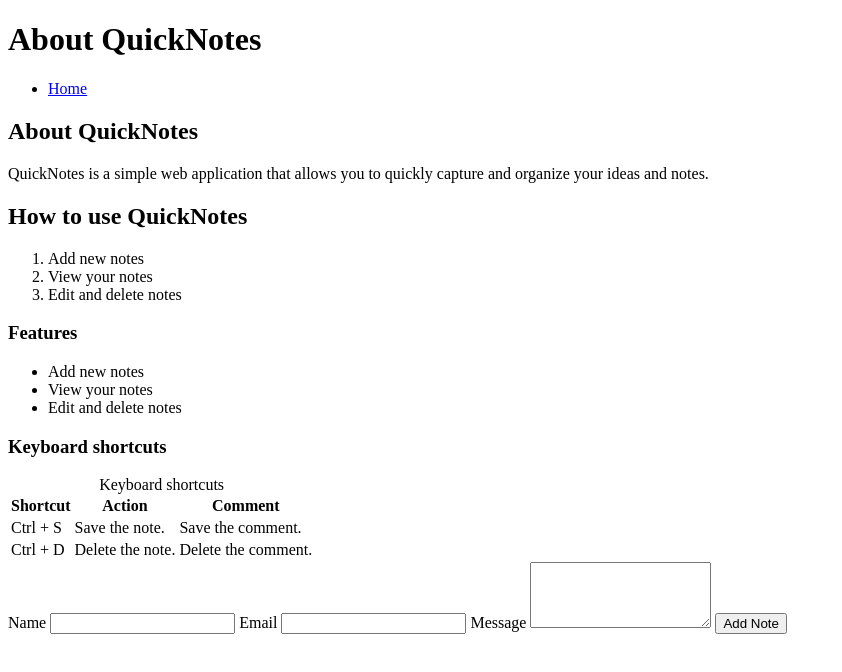
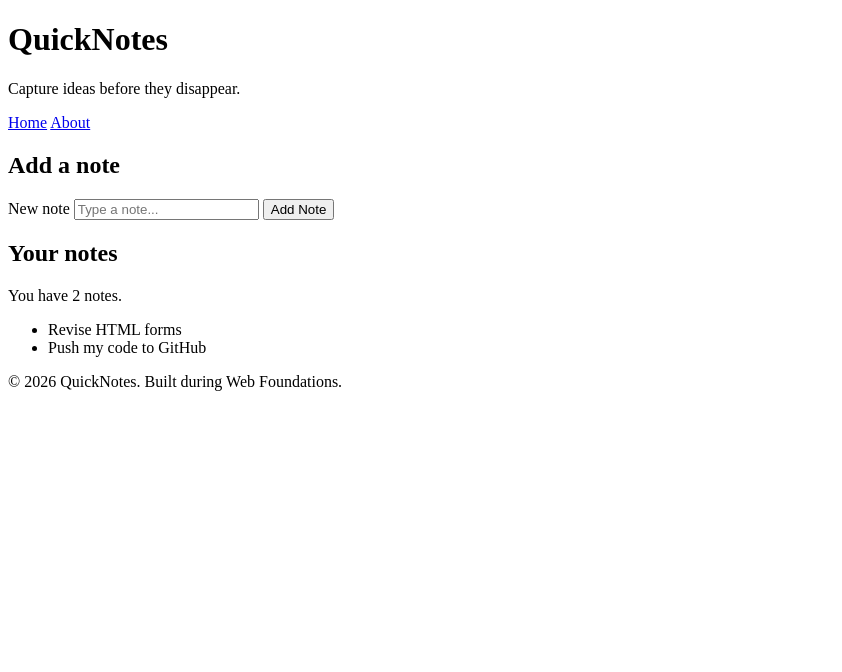
Before and after one commit to EMbuni-001/web-foundations-days, a plain HTML site: page web-foundation-days/day 1/index.html in a window 1280 px wide. Shown: the whole page, without its empty margins (0-842 px from the left). Drawn offline with Linux system fonts and the light colour scheme.

Commit message:
Revised Day 1 & 2 Assignment.

```diff
--- a/web-foundation-days/day 1/index.html
+++ b/web-foundation-days/day 1/index.html
@@ -1,88 +1,43 @@
-<!doctype html>
+
+<!DOCTYPE html>
 <html lang="en">
   <head>
     <meta charset="UTF-8" />
     <meta name="viewport" content="width=device-width, initial-scale=1.0" />
-    <title>About QuickNotes</title>
+    <title>QuickNotes - Home</title>
   </head>
   <body>
     <header>
-      <h1>About QuickNotes</h1>
+      <h1>QuickNotes</h1>
+      <p>Capture ideas before they disappear.</p>
+      <nav>
+        <a href="index.html">Home</a>
+        <a href="about.html">About</a>
+      </nav>
     </header>
-    <nav>
-      <ul>
-        <li><a href="index.html">Home</a></li>
-      </ul>
-    </nav>
+
     <main>
       <section>
-        <h2>About QuickNotes</h2>
-        <p>
-          QuickNotes is a simple web application that allows you to quickly
-          capture and organize your ideas and notes.
-        </p>
+        <h2>Add a note</h2>
+        <form id="note-form">
+          <label for="note-input">New note</label>
+          <input type="text" id="note-input" placeholder="Type a note..." required />
+          <button type="submit">Add Note</button>
+        </form>
       </section>
 
       <section>
-        <h2>How to use QuickNotes</h2>
-        <ol>
-          <li>Add new notes</li>
-          <li>View your notes</li>
-          <li>Edit and delete notes</li>
-        </ol>
-      </section>
-
-      <section>
-        <h3>Features</h3>
-        <ul>
-          <li>Add new notes</li>
-          <li>View your notes</li>
-          <li>Edit and delete notes</li>
+        <h2>Your notes</h2>
+        <p id="note-count">You have 2 notes.</p>
+        <ul id="notes-list">
+          <li>Revise HTML forms</li>
+          <li>Push my code to GitHub</li>
         </ul>
       </section>
+    </main>
 
-      <section>
-        <h3>Keyboard shortcuts</h3>
-        <table>
-          <caption>
-            Keyboard shortcuts
-          </caption>
-          <thead>
-            <tr>
-              <th>Shortcut</th>
-              <th>Action</th>
-              <th>Comment</th>
-            </tr>
-          </thead>
-          <tbody>
-            <tr>
-              <td>Ctrl + S</td>
-              <td>Save the note.</td>
-              <td>Save the comment.</td>
-            </tr>
-            <tr>
-              <td>Ctrl + D</td>
-              <td>Delete the note.</td>
-              <td>Delete the comment.</td>
-            </tr>
-          </tbody>
-        </table>
-      </section>
-
-      <section>
-        <form id="note-form">
-          <label for="name">Name</label>
-          <input type="text" id="name" name="name" required />
-
-          <label for="email">Email</label>
-          <input type="email" id="email" name="email" required />
-
-          <label for="message">Message</label>
-          <textarea id="message" name="message" rows="4" required></textarea>
-
-          <button type="submit">Add Note</button>
-        </form>
-      </section>
-    </main>
+    <footer>
+      <p>&copy; 2026 QuickNotes. Built during Web Foundations.</p>
+    </footer>
   </body>
 </html>
--- a/web-foundation-days/day2/style.css
+++ b/web-foundation-days/day2/style.css
@@ -5,91 +5,157 @@
   box-sizing: border-box;
 }
 
+body {
+  margin: 0;
+  font-family: "Segoe UI", Arial, sans-serif;
+  background-color: lightgoldenrodyellow;
+  color: #222;
+  line-height: 1.5;
+}
+
 header {
-  background-color: #0ba184;
+  background-color: maroon;
   color: white;
-  padding: 16px;
   text-align: center;
+  padding: 24px 16px;
+}
+
+header h1 {
+  margin: 0;
 }
 
 nav {
-  background-color: #0ba184;
-  padding: 16px;
-  text-align: center;
+  display: flex;
+  justify-content: center;
+  gap: 16px;
+  margin-top: 12px;
 }
 
-body {
-  margin: 0;
-  font-family: "Segoe UI", Arial, sans-serif;
-  background-color: #f4f6f8;
-  color: #222;
-  line-height: 1.25;
+nav a {
+  color: white;
+  text-decoration: none;
+  font-weight: bold;
+  transition: color 0.2s ease, transform 0.2s ease;
+}
+
+nav a:hover {
+  color: white;
+  text-decoration: underline;
+  transform: translateY(-2px);
 }
 
 main {
   max-width: 640px;
   margin: 24px auto;
   padding: 0 16px;
-  align-items: center;
 }
 
-h1 {
-  color: Blue;
+section {
+  background: white;
+  padding: 20px;
+  border-radius: 10px;
+  margin-bottom: 20px;
+  box-shadow: 0 2px 6px rgba(0, 0, 0, 0.08);
 }
 
-h2 {
-  color: green;
+#note-form {
+  display: flex;
+  gap: 8px;
+  flex-wrap: wrap;
 }
 
-section h3 {
-  color: whitecard;
+#note-form label {
+  width: 100%;
+  font-weight: bold;
+}
+
+#note-input {
+  flex: 1;
+  padding: 10px;
+  border: 1px solid #ccc;
+  border-radius: 6px;
+  font-size: 1rem;
+}
+
+#feedback-form {
+  display: flex;
+  flex-direction: column;
+  gap: 10px;
+}
+
+#feedback-form label {
+  font-weight: bold;
+}
+
+#feedback-form input,
+#feedback-form textarea {
+  width: 100%;
+  padding: 10px;
+  border: 1px solid #ccc;
+  border-radius: 6px;
+  font-size: 1rem;
+}
+
+button {
+  background-color: teal;
+  color: white;
+  border: none;
+  padding: 10px 18px;
+  border-radius: 6px;
+  font-size: 1rem;
+  cursor: pointer;
+  transition: background-color 0.2s ease, transform 0.2s ease;
+}
+
+button:hover {
+  background-color: darkgreen;
+  transform: translateY(-2px);
+}
+
+#notes-list {
+  list-style: none;
+  padding: 0;
+}
+
+.note {
+  background-color: #fffbe6;
+  border-left: 4px solid #0ba184;
+  padding: 12px 16px;
+  margin-bottom: 10px;
+  border-radius: 6px;
 }
 
 .features {
   display: grid;
   grid-template-columns: repeat(auto-fit, minmax(180px, 1fr));
   gap: 16px;
-  }
+  list-style: none;
+  padding: 0;
+}
 
-section table {
+.features li {
+  background-color: #fffbe6;
+  border: 1px solid #ddd;
+  border-radius: 8px;
+  padding: 16px;
+  text-align: center;
+}
+
+table {
   width: 100%;
   border-collapse: collapse;
-  margin-bottom: 16px;
-  padding: 8px;
+  margin-top: 10px;
 }
 
-#note-form {
-  color: green;
-  margin-bottom: 24px;
-  margin-top: 24px;
-  display: flex;
-  flex-direction: column;
-  gap: 8px;
+th,
+td {
+  border: 1px solid #ddd;
+  padding: 10px 12px;
+  text-align: left;
 }
 
-#feedback-form {
-  color: green;
-  margin-bottom: 24px;
-  margin-top: 24px;
-  display: flex;
-  flex-direction: column;
-  gap: 8px;
-}
-
- button {
-  background-color: #0ba184;
-  color: white;
-  border: none;
-  padding: 10px 18px;
-  border-radius: 6px;
-  font-size: 1rem;
-  cursor: pointer;
- }
-
-button:hover {
-  background-color: rgb(35, 77, 68);
-  transform: translateY(-4px);
-  cursor: pointer;
+th {
+  background-color: #f4f6f8;
 }
 
 footer {
@@ -99,11 +165,15 @@
 }
 
 @media (max-width: 600px) {
-    header {
-        font-size: auto;
-        padding: auto;
-    }
-    #note-form {
+  header {
+    padding: 16px 10px;
+  }
+
+  header h1 {
+    font-size: 24px;
+  }
+
+  #note-form {
     flex-direction: column;
   }
 }
```
Also changed, not shown: web-foundation-days/day 1/about.html (+23 -23 lines), web-foundation-days/day2/about.html (+28 -26 lines), web-foundation-days/day2/index.html (+26 -71 lines).
